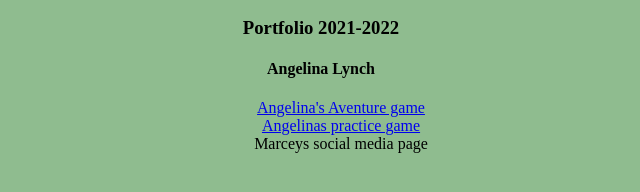
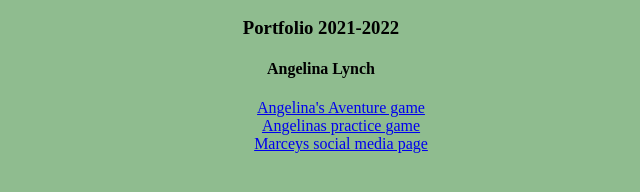
Before and after one commit to angelinal66/angelinas-senior-portfolio, a plain HTML site: page index.html in a window 1280 px wide. Shown: the part 110-302 px from the top of the page, without its empty margins (319-959 px from the left). Drawn offline with Linux system fonts and the light colour scheme.

Commit message:
Update index.html

```diff
--- a/index.html
+++ b/index.html
@@ -17,7 +17,7 @@
   <ul>
  <li> <a href="https://angelinal66.github.io/Angelinas-jquery-game" target="_blank"> Angelina's Aventure game </a></li>
  <li> <a href="https://angelinal66.github.io/Review-Lesson-Chat-Independent-Practice/" target="_blank"> Angelinas practice game </a></li>
-     <li> <a https://unit-4-project-social-media-page-angelinalynch1.seniorspds-56-fall-2023.repl.co/" target="_blank"> Marceys social media page </a></li>
+     <li> <a href="https://unit-4-project-social-media-page-angelinalynch1.seniorspds-56-fall-2023.repl.co/" target="_blank"> Marceys social media page </a></li>
   </ul>
   </center>
 </body>
```
